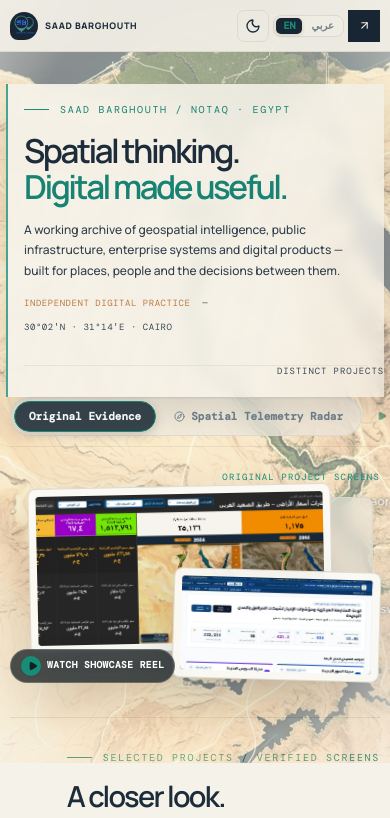
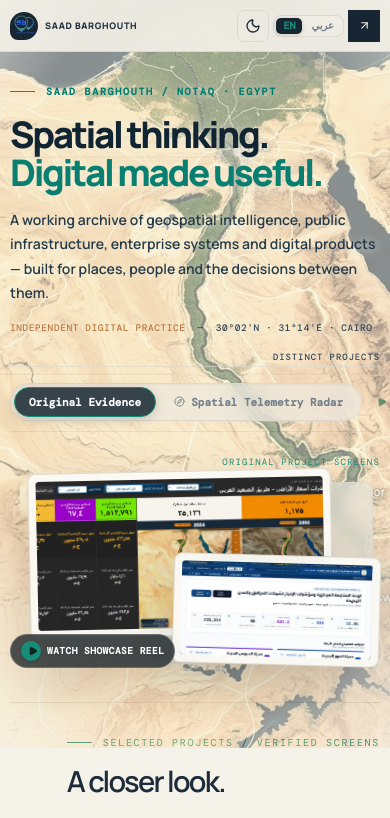
Before and after one commit to saadbarghouth2-blip/projects, a React (Vite) app: page / in a window 390 px wide. Shown: the top 818 px of the page. Built offline with nearby package versions, Linux system fonts and the light colour scheme.

Commit message:
Strengthen hero typography without overlay

```diff
--- a/src/index.css
+++ b/src/index.css
@@ -71,12 +71,12 @@ button:focus-visible,a:focus-visible,input:focus-visible,select:focus-visible,[t
 .intro-copy { position:relative; z-index:1; }
 .eyebrow { color:var(--teal); font-size:10px; letter-spacing:.17em; text-transform:uppercase; display:flex; align-items:center; gap:11px; }
 .eyebrow:before { content:''; width:25px; height:1px; background:var(--teal); }
-.intro h1 { font-size:clamp(52px,7.1vw,100px); letter-spacing:-.075em; line-height:.98; margin:27px 0 23px; max-width:780px; font-weight:600; }
-.intro h1 em { font-style:normal; color:var(--teal); }
-.intro-desc { color:var(--muted); max-width:520px; line-height:1.85; font-size:14px; }
-.intro-line { display:flex; gap:12px; align-items:center; margin-top:33px; font:10px var(--app-font-mono); color:var(--muted); letter-spacing:.06em; }
+.intro h1 { font-size:clamp(52px,7.1vw,100px); letter-spacing:-.075em; line-height:.98; margin:27px 0 23px; max-width:780px; font-weight:800; color:#102432; text-shadow:0 2px 14px rgba(245,242,233,.72); }
+.intro h1 em { font-style:normal; color:#087f70; }
+.intro-desc { color:#263b48; max-width:520px; line-height:1.85; font-size:15px; font-weight:600; text-shadow:0 1px 10px rgba(245,242,233,.8); }
+.intro-line { display:flex; gap:12px; align-items:center; margin-top:33px; font:10px var(--app-font-mono); color:#344956; font-weight:500; letter-spacing:.06em; text-shadow:0 1px 8px rgba(245,242,233,.8); }
 .intro-line span:first-child { color:var(--amber); }
-.coordinates { position:absolute; bottom:20px; inset-inline-end:0; font:9px var(--app-font-mono); color:var(--muted); letter-spacing:.1em; }
+.coordinates { position:absolute; bottom:20px; inset-inline-end:0; font:9px var(--app-font-mono); color:#344956; font-weight:500; letter-spacing:.1em; text-shadow:0 1px 8px rgba(245,242,233,.8); }
 .map-panel { position:relative; height:335px; overflow:hidden; border:1px solid var(--line); background:var(--soft); }
 .map-grid { position:absolute; inset:0; background-image:linear-gradient(color-mix(in srgb,var(--ink) 7%,transparent) 1px,transparent 1px),linear-gradient(90deg,color-mix(in srgb,var(--ink) 7%,transparent) 1px,transparent 1px); background-size:35px 35px; }
 .map-panel:after { content:''; position:absolute; inset:0; background:linear-gradient(90deg,transparent 62%,var(--soft) 100%); pointer-events:none; }
@@ -726,38 +726,23 @@ button:focus-visible,a:focus-visible,input:focus-visible,select:focus-visible,[t
   .header-cta { height:32px; width:32px; padding:0; justify-content:center; font-size:9px; }
   .header-cta-label { position:absolute; width:1px; height:1px; overflow:hidden; clip:rect(0,0,0,0); white-space:nowrap; }
   .intro { display:block; }
-  /* Keep the map present on phones, while giving its dense details a calm reading edge. */
   .intro-copy {
-    isolation:isolate;
-    margin-inline:-4px;
-    padding:18px 16px 15px;
-    background:
-      linear-gradient(105deg,
-        color-mix(in srgb, var(--paper) 93%, transparent) 0%,
-        color-mix(in srgb, var(--paper) 88%, transparent) 72%,
-        color-mix(in srgb, var(--paper) 68%, transparent) 100%),
-      linear-gradient(180deg, rgba(23, 38, 50, 0.08), transparent 42%);
-    border-inline-start:2px solid color-mix(in srgb, var(--teal) 78%, var(--paper));
-    box-shadow:0 12px 30px rgba(20, 37, 44, 0.12);
-    backdrop-filter:blur(8px) saturate(.9);
-    -webkit-backdrop-filter:blur(8px) saturate(.9);
+    margin-inline:0;
+    padding:0;
+    background:none;
+    border:0;
+    box-shadow:none;
+    backdrop-filter:none;
+    -webkit-backdrop-filter:none;
   }
-  .intro-copy .eyebrow { color:color-mix(in srgb, var(--teal) 88%, var(--ink)); }
-  .intro-copy h1 { color:var(--ink); text-shadow:0 1px 0 color-mix(in srgb, var(--paper) 72%, transparent); }
-  .intro-copy h1 em { color:color-mix(in srgb, var(--teal) 90%, var(--ink)); }
-  .intro-copy .intro-desc { color:color-mix(in srgb, var(--ink) 78%, var(--muted)); font-weight:500; }
-  .intro-copy .intro-line { color:color-mix(in srgb, var(--ink) 68%, var(--muted)); }
-  .intro-copy .coordinates { color:color-mix(in srgb, var(--ink) 68%, var(--muted)); }
-  .dark .intro-copy {
-    background:
-      linear-gradient(105deg,
-        rgba(16, 28, 36, 0.92) 0%,
-        rgba(16, 28, 36, 0.86) 72%,
-        rgba(16, 28, 36, 0.66) 100%),
-      linear-gradient(180deg, rgba(96, 194, 168, 0.08), transparent 42%);
-    border-inline-start-color:var(--teal);
-    box-shadow:0 14px 32px rgba(0, 0, 0, 0.34);
-  }
+  .intro-copy .eyebrow { color:#007d6d; font-size:10px; font-weight:700; text-shadow:0 1px 8px rgba(245,242,233,.85); }
+  .intro-copy h1 { font-size:clamp(34px, 9.4vw, 48px); line-height:1.03; letter-spacing:-.065em; margin:17px 0 16px; }
+  .intro-copy .intro-desc { font-size:14px; line-height:1.75; }
+  .intro-copy .intro-line { font-size:9.5px; }
+  .intro-copy .coordinates { font-size:9px; }
+  .dark .intro-copy h1 { color:#f3efe5; text-shadow:0 2px 12px rgba(0,0,0,.7); }
+  .dark .intro-copy h1 em { color:var(--teal); }
+  .dark .intro-copy .intro-desc, .dark .intro-copy .intro-line, .dark .intro-copy .coordinates { color:#e0e8e4; text-shadow:0 2px 10px rgba(0,0,0,.75); }
   .hero-evidence, .hero-evidence-loading { height:220px; margin-top:16px; }
   .hero-shot-main { width:82%; height:75%; }
   .hero-shot-overlay { width:56%; height:50%; }
```
